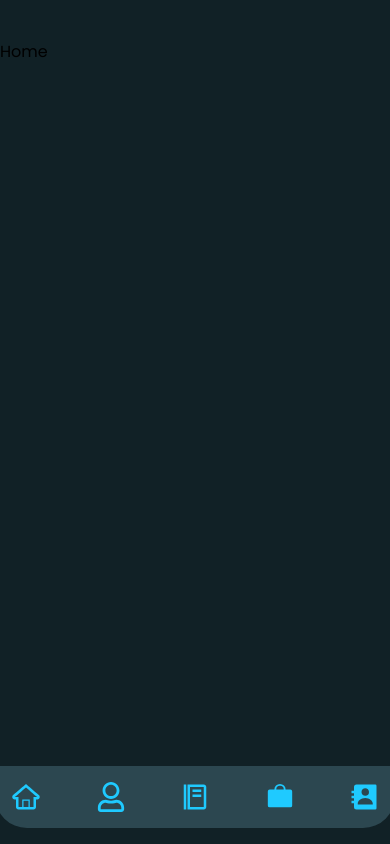
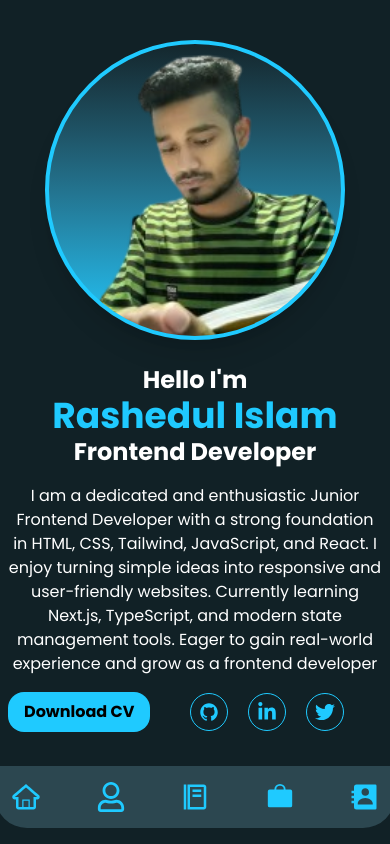
Before and after one commit to CseRashed/Portfolio-web, a React (Vite) app: page / in a window 390 px wide. Built offline with nearby package versions, Linux system fonts and the light colour scheme.

Commit message:
home section done and also responsived

```diff
--- a/src/Pages/Home/Home.jsx
+++ b/src/Pages/Home/Home.jsx
@@ -1,7 +1,47 @@
-import React from 'react'
-
+import React from 'react';
+import img from '../../assets/img1.png';
+import { Link } from 'react-router-dom';
+import { IoLogoGithub } from "react-icons/io";
+import { FaLinkedinIn } from "react-icons/fa";
+import { FaTwitter } from "react-icons/fa";
 export default function Home() {
   return (
-    <div>Home</div>
+    <div className='flex flex-col-reverse lg:flex-row justify-between lg:items-center px-2'>
+    <div className='lg:w-[700px]  text-center lg:text-start'>
+        <h1 className='text-white text-2xl font-bold'>
+            Hello I'm
+        </h1>
+        <h2 className='text-4xl lg:text-6xl font-bold text-[#1fcaff]'>
+            Rashedul Islam
+        </h2>
+        <h3 className='text-white text-2xl font-bold mb-4'>
+            Frontend Developer
+        </h3>
+        <p className='text-white'>
+        I am a dedicated and enthusiastic Junior Frontend Developer with a strong foundation in HTML, CSS, Tailwind, JavaScript, and React.
+I enjoy turning simple ideas into responsive and user-friendly websites.
+Currently learning Next.js, TypeScript, and modern state management tools.
+Eager to gain real-world experience and grow as a frontend developer
+        </p>
+        <div className='flex items-center mt-4 gap-10'>
+            <div><button className='bg-[#1fcaff] hover:shadow-[0px_0px_20px_5px_#1fcaff] transition duration-300 p-2 font-bold px-4 rounded-2xl'>Download CV</button></div>
+            <div className='flex gap-5'>
+                <Link title="GitHub" className='border hover:shadow-[0px_0px_20px_5px_#1fcaff] text-xl text-[#1fcaff] border-[#1fcaff] p-2 rounded-full'><IoLogoGithub /></Link>
+                <Link className='border hover:shadow-[0px_0px_20px_5px_#1fcaff] text-xl text-[#1fcaff] border-[#1fcaff] p-2 rounded-full'><FaLinkedinIn />
+                </Link>
+                <Link className='border hover:shadow-[0px_0px_20px_5px_#1fcaff] text-xl text-[#1fcaff] border-[#1fcaff] p-2 rounded-full'><FaTwitter /></Link>
+
+
+            </div>
+        </div>
+    </div>
+    <div className=" mx-auto mb-6">
+        <img
+            className=" w-[300px]  lg:h-[400px] lg:w-[400px] border-4 border-[#1fcaff] shadow-xl hover:shadow-[0px_0px_20px_5px_#1fcaff] rounded-full bg-gradient-to-t from-[#1fcaff] to-[#14272d]"
+            src={img}
+            alt=""
+        />
+    </div>
+</div>
   )
 }
```
Also changed, not shown: src/assets/img1.png (added).
